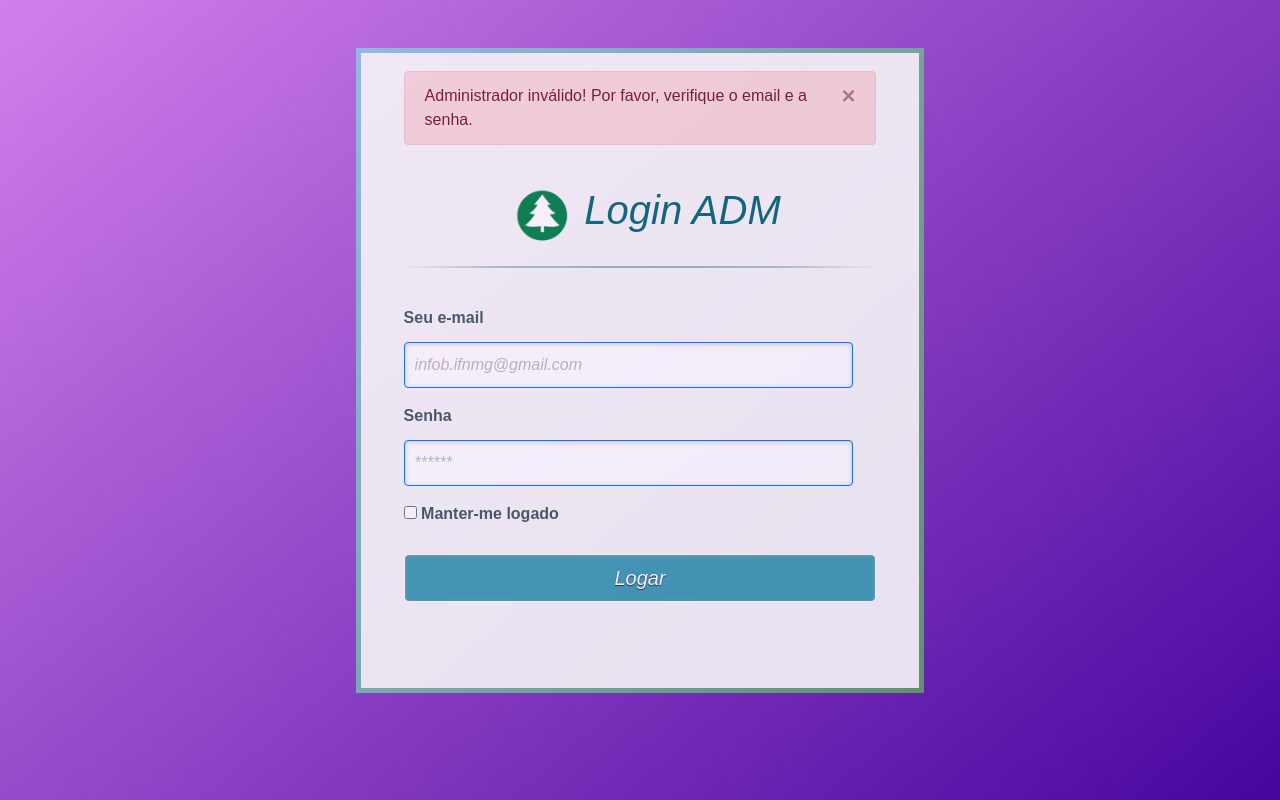
After one commit to brenovambaster/Projeto-TreeManager, a PHP site: page /adm/index.php?error_login in a window 1280 px wide. The commit adds this page. Run offline with PHP 8.4, Linux system fonts and the light colour scheme.

Commit message:
file names (login => index)

```diff
--- /dev/null
+++ b/adm/index.php
@@ -0,0 +1,64 @@
+<!DOCTYPE html>
+<html lang="pt-br">
+
+<head>
+  <link rel="stylesheet" type="text/css" href="../css/login12.css">
+  <title>Login Controle de Arborização Urbana em Salinas</title>
+  <link rel="stylesheet" href="https://stackpath.bootstrapcdn.com/bootstrap/4.3.1/css/bootstrap.min.css" integrity="sha384-ggOyR0iXCbMQv3Xipma34MD+dH/1fQ784/j6cY/iJTQUOhcWr7x9JvoRxT2MZw1T" crossorigin="anonymous">
+  <meta charset="utf-8">
+  <meta name="viewport" content="width=device-width, initial-scale=1, shrink-to-fit=no">
+</head>
+
+<body>
+
+  <div class="container" style="opacity:0.9;">
+
+    <a class="links" id="paralogin"></a>
+
+    <div  class="content  animacao mt-5 col-sm-12 col-md-12 col-lg-8 col-xl-8 ">
+      <!--FORMULÁRIO DE LOGIN-->
+      <div id="login">
+        <form method="post" action="validaLoginAdm.php">
+          <?php
+          if (isset($_GET['error_login'])) { ?>
+            <div class="alert alert-danger alert-dismissible fade show" role="alert">
+              Administrador inválido! Por favor, verifique o email e a senha.
+              <button type="button" class="close" data-dismiss="alert" aria-label="Close">
+                <span aria-hidden="true">&times;</span>
+              </button>
+            </div>
+            <?php
+          }
+          ?>
+
+
+          <h1> <img src="../img/arvoreLogin.png" alt="" height="18%" width="18%">Login ADM</h1>
+          <p>
+            <label for="email_login"><b>Seu e-mail</b></label>
+            <input class="rounded border-primary" id="email_login" name="email_login" required="required" type="email" placeholder="infob.ifnmg@gmail.com" />
+          </p>
+
+          <p>
+            <label for="senha_login"><b> Senha</b> </label>
+            <input class="rounded border-primary" id="senha_login" name="senha_login" required="required" type="password" placeholder="******" />
+          </p>
+
+          <p>
+            <input type="checkbox" name="manterlogado" id="manterlogado" value="manterlogado" />
+            <label for="manterlogado"><b>Manter-me logado</b></label>
+          </p>
+
+          <p>
+            <input id="logColor" type="submit" value="Logar" style=" font-style: italic;" />
+          </p>
+        </form>
+      </div>
+    </div>
+  </div>
+  <script src="https://code.jquery.com/jquery-3.3.1.slim.min.js" integrity="sha384-q8i/X+965DzO0rT7abK41JStQIAqVgRVzpbzo5smXKp4YfRvH+8abtTE1Pi6jizo" crossorigin="anonymous"></script>
+  <script src="https://cdnjs.cloudflare.com/ajax/libs/popper.js/1.14.7/umd/popper.min.js" integrity="sha384-UO2eT0CpHqdSJQ6hJty5KVphtPhzWj9WO1clHTMGa3JDZwrnQq4sF86dIHNDz0W1" crossorigin="anonymous"> </script>
+  <script src="https://stackpath.bootstrapcdn.com/bootstrap/4.3.1/js/bootstrap.min.js" integrity="sha384-JjSmVgyd0p3pXB1rRibZUAYoIIy6OrQ6VrjIEaFf/nJGzIxFDsf4x0xIM+B07jRM" crossorigin="anonymous"></script>
+
+</body>
+
+</html>
--- a/adm/seguranca.php
+++ b/adm/seguranca.php
@@ -1,5 +1,5 @@
 <?php
 session_start();
 if (!isset($_SESSION['validarSessaoAdm']))
-  header('Location: loginAdm.php');
+  header('Location: index.php');
 ?>
--- a/adm/validaLoginAdm.php
+++ b/adm/validaLoginAdm.php
@@ -29,7 +29,7 @@ $resultado = $con->query($sql) or die("Erro ao se conectar com o Banco.");
 $infoAdm = mysqli_fetch_object($resultado);
 
 if (empty($infoAdm)) {
-	header("Location: loginAdm.php?error_login");
+	header("Location: index.php?error_login");
 } else {
 	// Adicionando uma informação à sessão. Criando variáveis de sessao
 	$_SESSION['validarSessaoAdm'] = $infoAdm->Nome;
--- a/user/seguranca.php
+++ b/user/seguranca.php
@@ -1,5 +1,5 @@
 <?php
 session_start();
 if (!isset($_SESSION['validarSessao']))
-  header('Location: loginUsuario.php');
+  header('Location: index.php');
 ?>
--- a/user/validaLoginUsuario.php
+++ b/user/validaLoginUsuario.php
@@ -2,7 +2,7 @@
 session_start(); // Iniciando a Sessão
 
 if (!isset($_POST['butaoLogin'])) {
-	header("Location: loginUsuario.php?urlNot");
+	header("Location: index.php?urlNot");
 }
 
 // Conectando com o banco (veja o arquivo bd_conexao.php)
@@ -31,7 +31,7 @@ $resultado = $con->query($sql) or die("Erro ao conectar com o Banco");
 $infoUsuario = mysqli_fetch_object($resultado);
 
 if (empty($infoUsuario)) {
-	header("Location: loginUsuario.php?error_login");
+	header("Location: index.php?error_login");
 } else {
 	// Adicionando uma informação à sessão
 
```
Also changed, not shown: user/index.php (added, +69 -0 lines).
